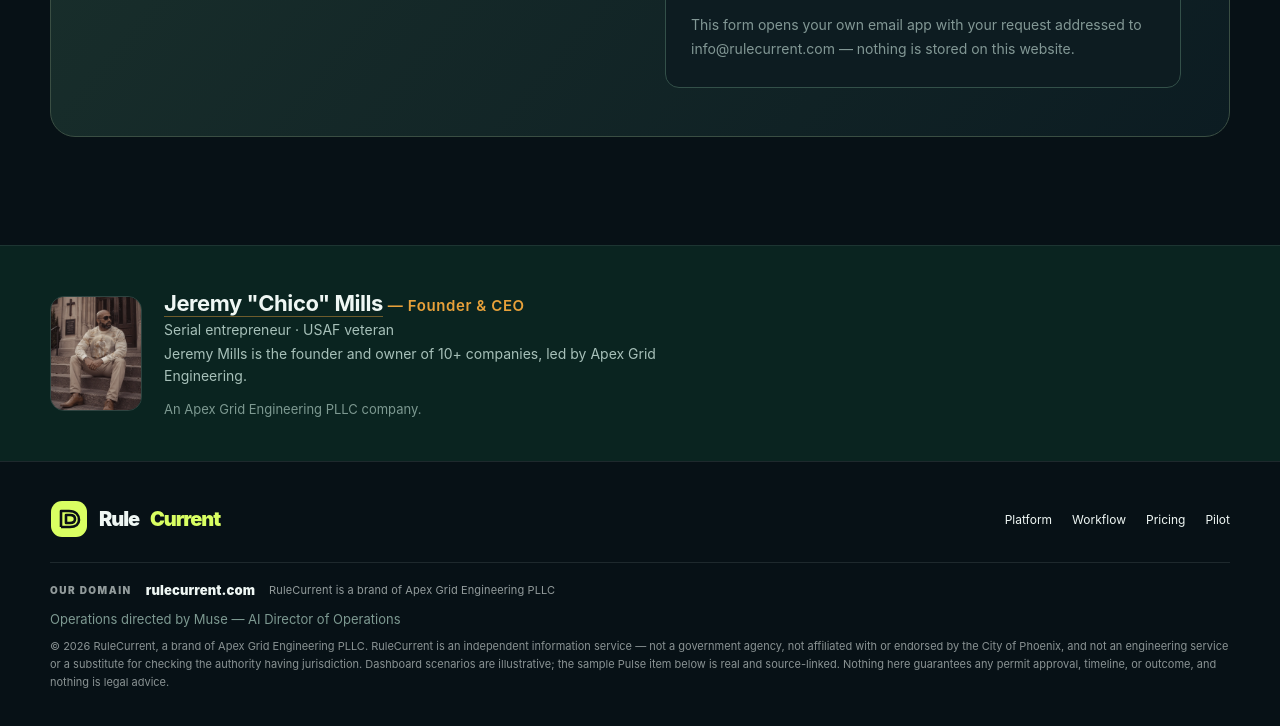
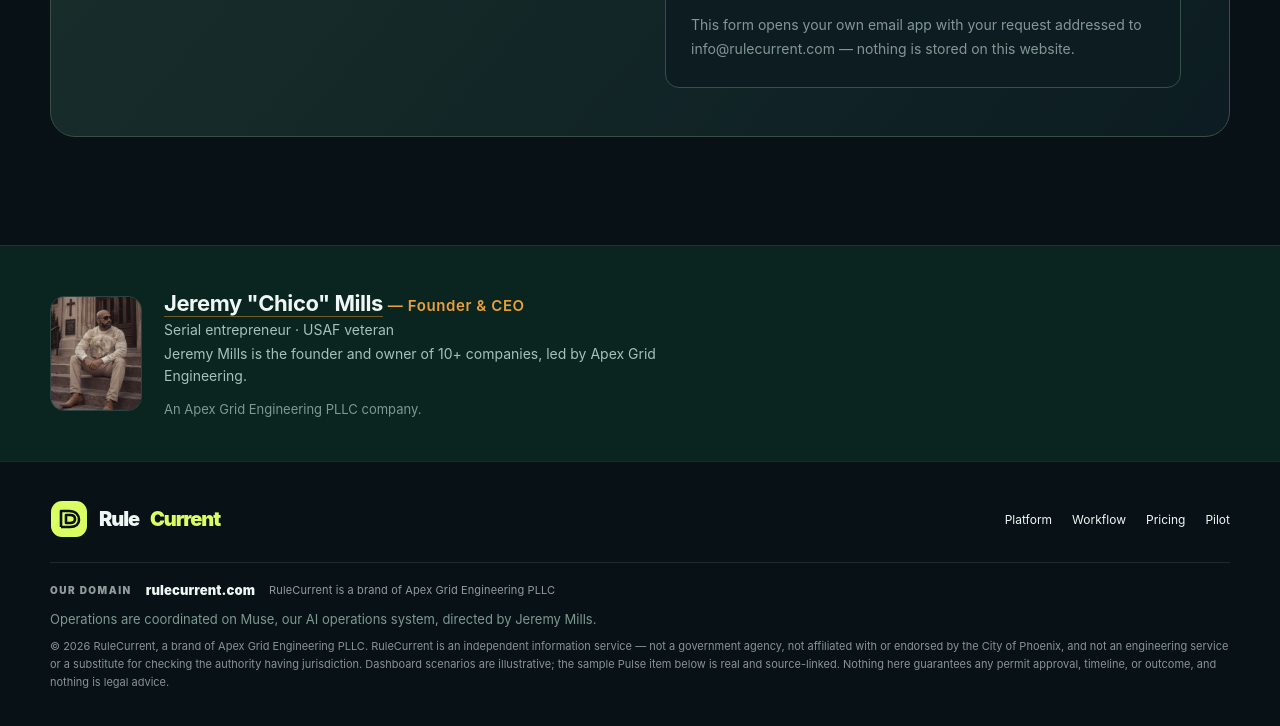
Before and after one commit to chicomills1-create/rulecurrent, a plain HTML site: page index.html in a window 1280 px wide. Shown: the part 5224-5950 px from the top of the page. Drawn offline with Linux system fonts and the light colour scheme.

Commit message:
Retire AI Director credit — §14 standard line

```diff
--- a/index.html
+++ b/index.html
@@ -22,7 +22,7 @@
 <section id="pilot" class="section"><div class="shell"><div class="pilot"><div><div class="eyebrow"><span class="dot"></span> Phoenix first. Expand with proof.</div><h2>A better way to follow the rulebook.</h2><p>RuleCurrent is opening its Phoenix pilot. The watchlist is built from official City of Phoenix sources, verified item by item. Request access and we will confirm pilot start dates by email — no payment until your subscription starts.</p><span class="preview-strip">Independent tool · Not affiliated with the City of Phoenix</span></div><form class="pilot-form" data-preview-form><div class="field"><label for="ruleName">Your name</label><input required id="ruleName" name="name" placeholder="Full name" autocomplete="name"></div><div class="field"><label for="ruleEmail">Work email</label><input required type="email" id="ruleEmail" name="email" placeholder="you@company.com" autocomplete="email"></div><div class="field"><label for="ruleFirm">Company / role</label><input required id="ruleFirm" name="company" placeholder="Company or discipline"></div><button class="btn btn-primary" type="submit">Request pilot access ↗</button><div class="form-status" role="status"></div><p class="form-note">This form opens your own email app with your request addressed to info@rulecurrent.com — nothing is stored on this website.</p></form></div></div></section></main>
 <style>.founder-block{background:#0a2420;border-top:1px solid rgba(255,255,255,.08);padding:44px 0}.founder-inner{display:flex;gap:22px;align-items:center;flex-wrap:wrap}.founder-inner img{width:92px;height:115px;object-fit:cover;border-radius:14px;border:1px solid rgba(255,255,255,.14)}.founder-name{font-size:22px;font-weight:700;letter-spacing:-.02em;color:#eff7f4}.founder-title{color:#e8a13a;font-size:13px;font-weight:600;letter-spacing:.08em;text-transform:uppercase;margin-top:3px}.founder-desc{color:#a7c0b9;font-size:14px;margin-top:5px}.founder-parent{color:#7d9991;font-size:13px;margin-top:8px}</style>
 <section class="founder-block" aria-label="Founder"><div class="shell founder-inner"><img src="founder.webp" alt="Jeremy Mills, Founder and CEO of Apex Grid Engineering" width="92" height="115"><div><div class="founder-name"><a href="https://apexgrideng.com/about" style="color:inherit;text-decoration:none;border-bottom:1px solid rgba(232,161,58,.45)">Jeremy "Chico" Mills</a> <span style="color:#e8a13a;font-size:15px;font-weight:600;letter-spacing:.04em">— Founder &amp; CEO</span></div><div class="founder-desc">Serial entrepreneur · USAF veteran</div><p class="founder-desc" style="max-width:520px;line-height:1.6">Jeremy Mills is the founder and owner of 10+ companies, led by Apex Grid Engineering.</p><div class="founder-parent">An Apex Grid Engineering PLLC company.</div></div></div></section>
-<footer class="footer"><div class="shell"><div class="footer-line"><div class="brand" style="font-size:20px"><svg viewBox="0 0 38 38" width="38" height="38" aria-hidden="true"><rect x="1" y="1" width="36" height="36" rx="11" fill="#d9ff62"/><path d="M11 27V11h8c7 0 10 4 10 9 0 4-3 7-9 7h-9m9-12h-4v8h4c4 0 5-2 5-4s-1-4-5-4" fill="none" stroke="#0a1015" stroke-width="2.6" stroke-linejoin="round"/></svg> Rule<i>Current</i></div><div class="foot-links"><a href="#platform">Platform</a><a href="#preview">Workflow</a><a href="#pricing">Pricing</a><a href="#pilot">Pilot</a></div></div><div class="domain-lockup"><span>OUR DOMAIN</span><strong>rulecurrent.com</strong><small>RuleCurrent is a brand of Apex Grid Engineering PLLC</small></div><p style="color:#7d9991;font-size:13px;margin-bottom:10px">Operations directed by Muse — AI Director of Operations</p><p class="disclosure">© 2026 RuleCurrent, a brand of Apex Grid Engineering PLLC. RuleCurrent is an independent information service — not a government agency, not affiliated with or endorsed by the City of Phoenix, and not an engineering service or a substitute for checking the authority having jurisdiction. Dashboard scenarios are illustrative; the sample Pulse item below is real and source-linked. Nothing here guarantees any permit approval, timeline, or outcome, and nothing is legal advice.</p></div></footer>
+<footer class="footer"><div class="shell"><div class="footer-line"><div class="brand" style="font-size:20px"><svg viewBox="0 0 38 38" width="38" height="38" aria-hidden="true"><rect x="1" y="1" width="36" height="36" rx="11" fill="#d9ff62"/><path d="M11 27V11h8c7 0 10 4 10 9 0 4-3 7-9 7h-9m9-12h-4v8h4c4 0 5-2 5-4s-1-4-5-4" fill="none" stroke="#0a1015" stroke-width="2.6" stroke-linejoin="round"/></svg> Rule<i>Current</i></div><div class="foot-links"><a href="#platform">Platform</a><a href="#preview">Workflow</a><a href="#pricing">Pricing</a><a href="#pilot">Pilot</a></div></div><div class="domain-lockup"><span>OUR DOMAIN</span><strong>rulecurrent.com</strong><small>RuleCurrent is a brand of Apex Grid Engineering PLLC</small></div><p style="color:#7d9991;font-size:13px;margin-bottom:10px">Operations are coordinated on Muse, our AI operations system, directed by Jeremy Mills.</p><p class="disclosure">© 2026 RuleCurrent, a brand of Apex Grid Engineering PLLC. RuleCurrent is an independent information service — not a government agency, not affiliated with or endorsed by the City of Phoenix, and not an engineering service or a substitute for checking the authority having jurisdiction. Dashboard scenarios are illustrative; the sample Pulse item below is real and source-linked. Nothing here guarantees any permit approval, timeline, or outcome, and nothing is legal advice.</p></div></footer>
 </div><div id="toast" class="toast" role="status" aria-live="polite"></div><script>
 const $=(s,r=document)=>r.querySelector(s),$$=(s,r=document)=>[...r.querySelectorAll(s)];
 const menu=$('#menuBtn'),nav=$('#navLinks');if(menu&&nav){menu.addEventListener('click',()=>{let is=nav.classList.toggle('open');menu.setAttribute('aria-expanded',String(is));menu.textContent=is?'✕':'☰'});$$('a',nav).forEach(a=>a.addEventListener('click',()=>{nav.classList.remove('open');menu.textContent='☰';menu.setAttribute('aria-expanded','false')}));}
```
